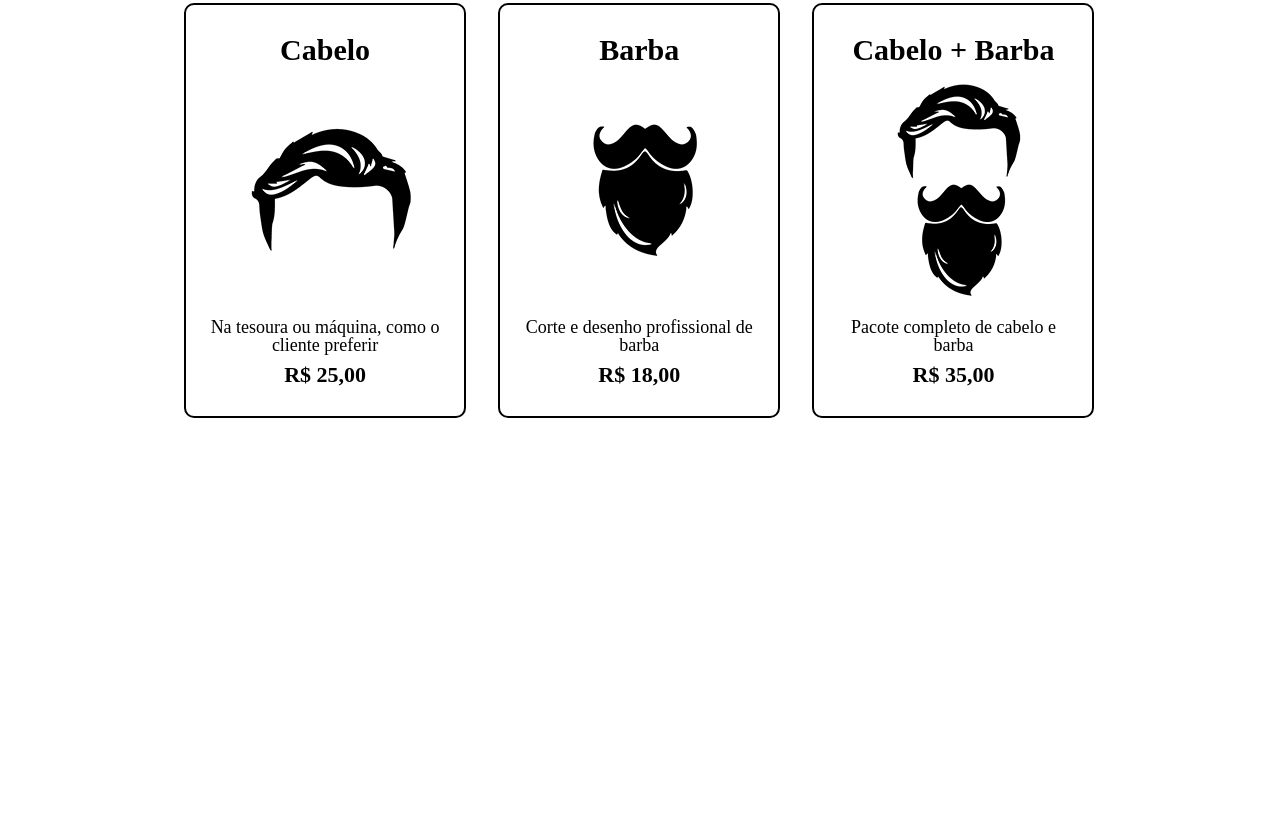
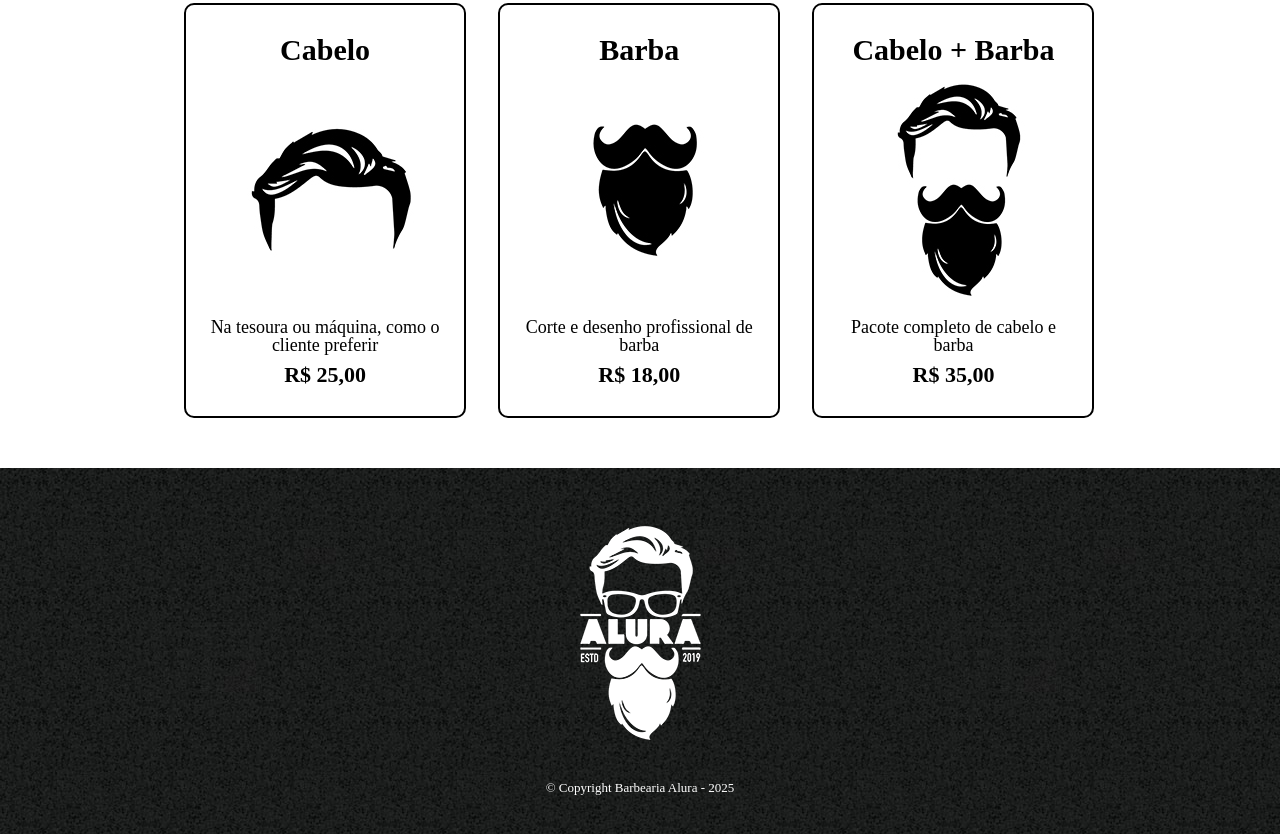
Before and after one commit to taleb125/Barbearia-alura, a plain HTML site: page produtos.html in a window 1280 px wide. Shown: the part 340-1174 px from the top of the page. Before the commit the page ends 808 px from the top, so only its background shows below. Drawn offline with Linux system fonts and the light colour scheme.

Commit message:
img background footer css

```diff
--- a/produtos.css
+++ b/produtos.css
@@ -77,3 +77,15 @@ nav a:hover {
     font-weight: bold;
     margin-top: 10px;
 }
+
+footer {
+    text-align: center;
+    background: url("img/bg.jpg");
+    padding: 40px 0;
+}
+
+.copyright {
+    color: #FFFFFF;
+    font-size: 13px;
+    margin: 20px 0 0;
+}
--- a/produtos.html
+++ b/produtos.html
@@ -44,6 +44,10 @@
             </li>
         </ul>
     </main>
+    <footer>
+        <img src="img/logo-branco.png">
+        <p class="copyright">&copy; Copyright Barbearia Alura - 2025</p>
+    </footer>
 </body>
 
 </html>
```
